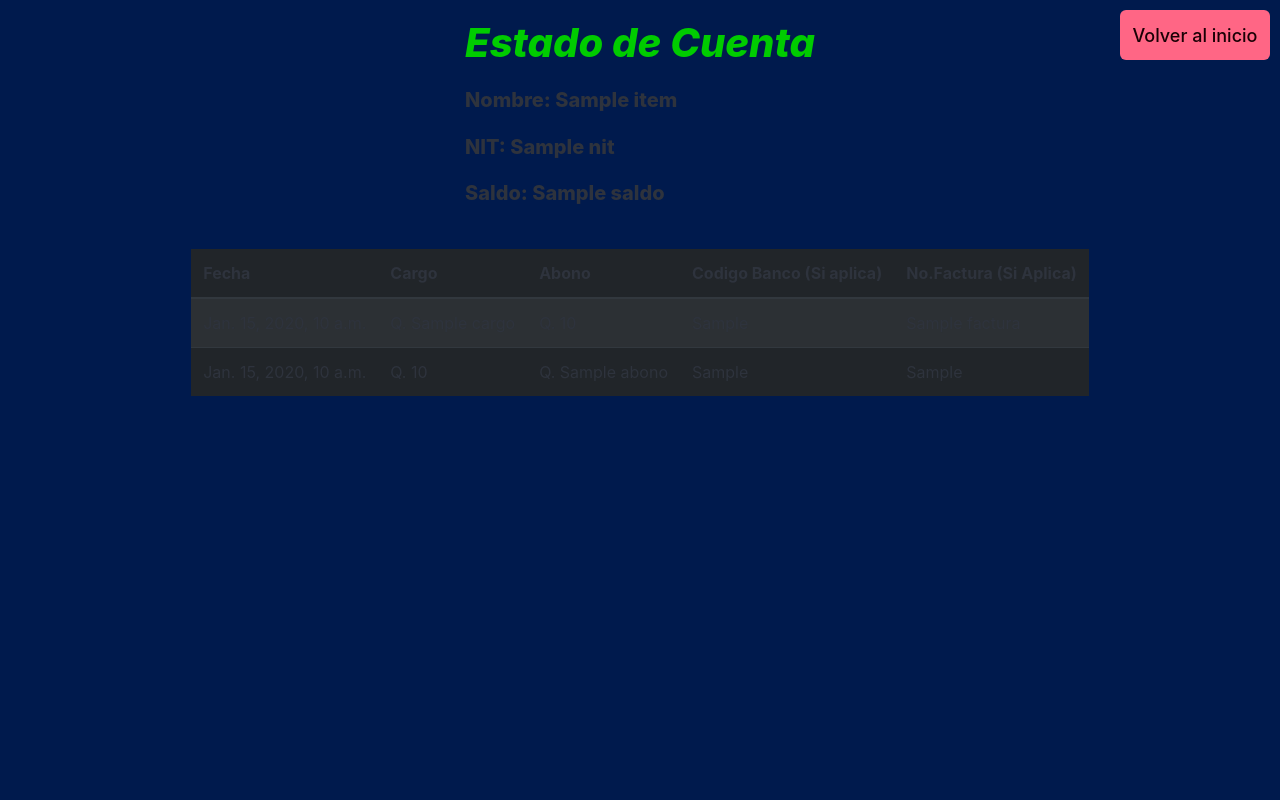
After one commit to Benjamin-Mangandi/IPC2_Proyecto3_202100543, a Django app: page /EstadosCuenta in a window 1280 px wide. The commit adds this page. Run offline with Django 5.2, Linux system fonts and the light colour scheme; tables that the repository leaves empty hold one stand-in row (values such as "Sample post"); a database or web service that is not in the repository returns one stand-in record (values such as "Sample title"); data that the repository does not hold is empty.

Commit message:
- Agregado plantilla para cliente no encontrado - Agregado plantilla para ver todos los clientes - pequeños arreglos visuales - pequeños cambios en el backend

```diff
--- a/backend/db.clientes.xml
+++ /dev/null
@@ -1 +0,0 @@
-<?xml version="1.0" encoding="UTF-8"?>
--- a/backend/db.transacciones.xml
+++ /dev/null
@@ -1 +0,0 @@
-<?xml version="1.0" encoding="UTF-8"?>
--- /dev/null
+++ b/frontend/ITGSA/templates/ITGSA/EstadosCuenta.html
@@ -0,0 +1,131 @@
+<!DOCTYPE html>
+<html lang="es">
+<head>
+    <link
+    rel="stylesheet"
+    href="https://cdn.jsdelivr.net/npm/bulma@1.0.0/css/bulma.min.css"
+  >
+  <link rel="stylesheet"
+  href="https://cdn.jsdelivr.net/npm/bootstrap@4.1.3/dist/css/bootstrap.min.css"
+  integrity="sha384-MCw98/SFnGE8fJT3GXwEOngsV7Zt27NXFoaoApmYm81iuXoPkFOJwJ8ERdknLPMO"
+  crossorigin="anonymous">
+    <meta charset="UTF-8">
+    <title>Estado de Cuenta</title>
+    <script>
+    </script>
+    <style>
+        .container {
+            display: flex;
+            flex-direction: column;
+            align-items: center;
+            width: 100%;
+        }
+        body, html {
+            height: 100%;
+            margin: 0;
+            background-color: #001a4d;
+            color: white;
+            display: flex;
+            justify-content: center;
+            align-items: flex-start;
+        }
+
+        .button.is-primary.is-dark{
+            width: 300px; /* Ancho del botón */
+            height: 50px; /* Altura del botón */
+            font-size: 18px; /* Tamaño de la fuente del botón */
+        }
+
+        .button.is-info.is-dark{
+            width: 200px;
+            height: 50px;
+            font-size: 16px;
+            position: fixed;
+            right: 275px;
+            top: 140px;
+        }
+
+        .button.is-danger{
+            width: 150px;
+            height: 50px;
+            font-size: 18px;
+            position: fixed;
+            top: 10px;
+            right: 10px;
+        }
+
+        .title.is-2{
+            color: #00cc00;
+            font-style: italic;
+        }
+        .title.is-4{
+            color: hsl(348, 100%, 61%);
+        }
+        form, .block {
+            margin-top: 20px;
+            justify-content:  center;
+        }
+        label, input, button {
+            margin: 8px;
+            color: yellow;
+        }
+        #notification {
+            display: none;
+            color: green;
+        }
+
+        .block:not(:last-child) {
+  margin-bottom: 1rem;
+}
+div.block div {
+    margin-bottom: 20px; /* Espacio entre cada botón */
+}
+
+    </style>
+</head>
+<body>
+    {% for cliente in Clientes %}
+    <div class="container">
+        <div class="block">
+            <h2 class="title is-2">Estado de Cuenta</h2>
+            <h5 class="title is-5">Nombre: {{cliente.nombre}}</h5>
+            <h5 class="title is-5">NIT: {{cliente.nit}}</h5>
+            <h5 class="title is-5">Saldo: {{cliente.saldo}}</h5>
+        </div>
+        <div class="block">
+            <table class="table table-striped table-dark">
+                <thead>
+                  <tr>
+                    <th scope="col">Fecha</th>
+                    <th scope="col">Cargo</th>
+                    <th scope="col">Abono</th>
+                    <th scope="col">Codigo Banco (Si aplica)</th>
+                    <th scope="col">No.Factura (Si Aplica)</th>
+                  </tr>
+                </thead>
+                <tbody>
+                    {% for pago in cliente.pagos %}
+                    <tr>
+                        <td>{{ pago.fecha }}</td>
+                        <td>Q. {{ pago.cargo | safe}}</td>
+                        <td>Q. {{ pago.valor }}</td>
+                        <td>{{ pago.codigoBanco }}</td>
+                        <td>{{ pago.factura | safe}}</td>
+                    </tr>
+                    {% endfor %}
+                    {% for transaccion in cliente.transacciones %}
+                    <tr>
+                        <td>{{ transaccion.fecha }}</td>
+                        <td>Q. {{ transaccion.valor | safe}}</td>
+                        <td>Q. {{ transaccion.abono | safe}}</td>
+                        <td>{{ transaccion.codigoBanco | safe}}</td>
+                        <td>{{ transaccion.numeroFactura }}</td>
+                    </tr>
+                    {% endfor %}
+                </tbody>
+              </table>
+        </div>
+        {% endfor %}
+        <a href="/" class="button is-danger">Volver al inicio</a>
+</body>
+</html>
--- a/frontend/ITGSA/templates/ITGSA/clientes.html
+++ b/frontend/ITGSA/templates/ITGSA/clientes.html
@@ -77,7 +77,7 @@
         </div>
         <button type="submit" class="button is-primary is-dark">Ver estado de cuenta</button>
     </form>
-    <form action="/estados_cuenta" method="get">
+    <form action="/EstadosCuenta" method="get">
     <button type="getClientes" class="button is-info is-dark">Ver estado de todos los clientes</button>
 </form>
 </div>
--- a/frontend/ITGSA/views.py
+++ b/frontend/ITGSA/views.py
@@ -26,6 +26,7 @@ def clientes(request):
 def ayuda(request):
     return render(request, 'ITGSA/ayuda.html')
 
+
 @csrf_exempt
 def reiniciar_datos(request):
     if request.method == 'POST':
@@ -45,9 +46,20 @@ def estado_cuenta(request):
             cliente = response.json()
             return render(request, 'ITGSA/estado_cuenta.html', {'cliente': cliente})
         else:
-            return HttpResponse("Cliente no encontrado", status=404)
+            return render(request, 'ITGSA/cliente_inexistente.html')
     else:
         return render(request, 'ITGSA/clientes.html')
+
+def EstadosCuenta(request):
+    if request.method == 'GET':
+        response = requests.get(f'http://localhost:8880/EstadosCuentas')
+        if response.status_code == 200:
+            Clientes = response.json()
+            return render(request, 'ITGSA/EstadosCuenta.html', {'Clientes': Clientes})
+        else:
+            return JsonResponse({'error': 'Método no permitido', 'status': 405})
+
+
 
 @csrf_exempt
 def guardar_configuracion(request):
@@ -57,7 +69,7 @@ def guardar_configuracion(request):
         flask_endpoint = 'http://localhost:8880/configuracion/guardarConfiguracion'
         response = requests.post(flask_endpoint, data=archivo.read(), headers={'Content-Type': 'text/xml'})
         parseado_string = parseString(response.content)
-        xml_formateado = parseado_string.toprettyxml(indent= "        ")
+        xml_formateado = parseado_string.toprettyxml(indent= "      ")
         return render(request,'ITGSA/configuracion.html',{
             "respuesta_xml": xml_formateado
         } )
@@ -73,7 +85,7 @@ def guardar_transaccion(request):
         flask_endpoint = 'http://localhost:8880/transaccion/guardarTransaccion'
         response = requests.post(flask_endpoint, data=archivo.read(), headers={'Content-Type': 'text/xml'})
         parseado_string = parseString(response.content)
-        xml_formateado = parseado_string.toprettyxml(indent= "        ")
+        xml_formateado = parseado_string.toprettyxml(indent= "      ")
         return render(request,'ITGSA/transaccion.html',{
             "respuesta_xml": xml_formateado
         } )
--- a/frontend/frontend/urls.py
+++ b/frontend/frontend/urls.py
@@ -29,6 +29,6 @@ urlpatterns = [
     path('transaccion/guardarTransaccion', views.guardar_transaccion, name='guardar_transaccion'),
     path('Ayuda', views.ayuda, name='ayuda'),
     path('clientes', views.clientes, name='clientes'),
-    path('estado_cuenta/', views.estado_cuenta, name='estado_cuenta')
-
+    path('estado_cuenta/', views.estado_cuenta, name='estado_cuenta'),
+    path('EstadosCuenta', views.EstadosCuenta, name='EstadosCuenta')
 ]
```
Also changed, not shown: backend/main.py (+41 -8 lines), frontend/ITGSA/templates/ITGSA/cliente_inexistente.html (added, +39 -0 lines).
